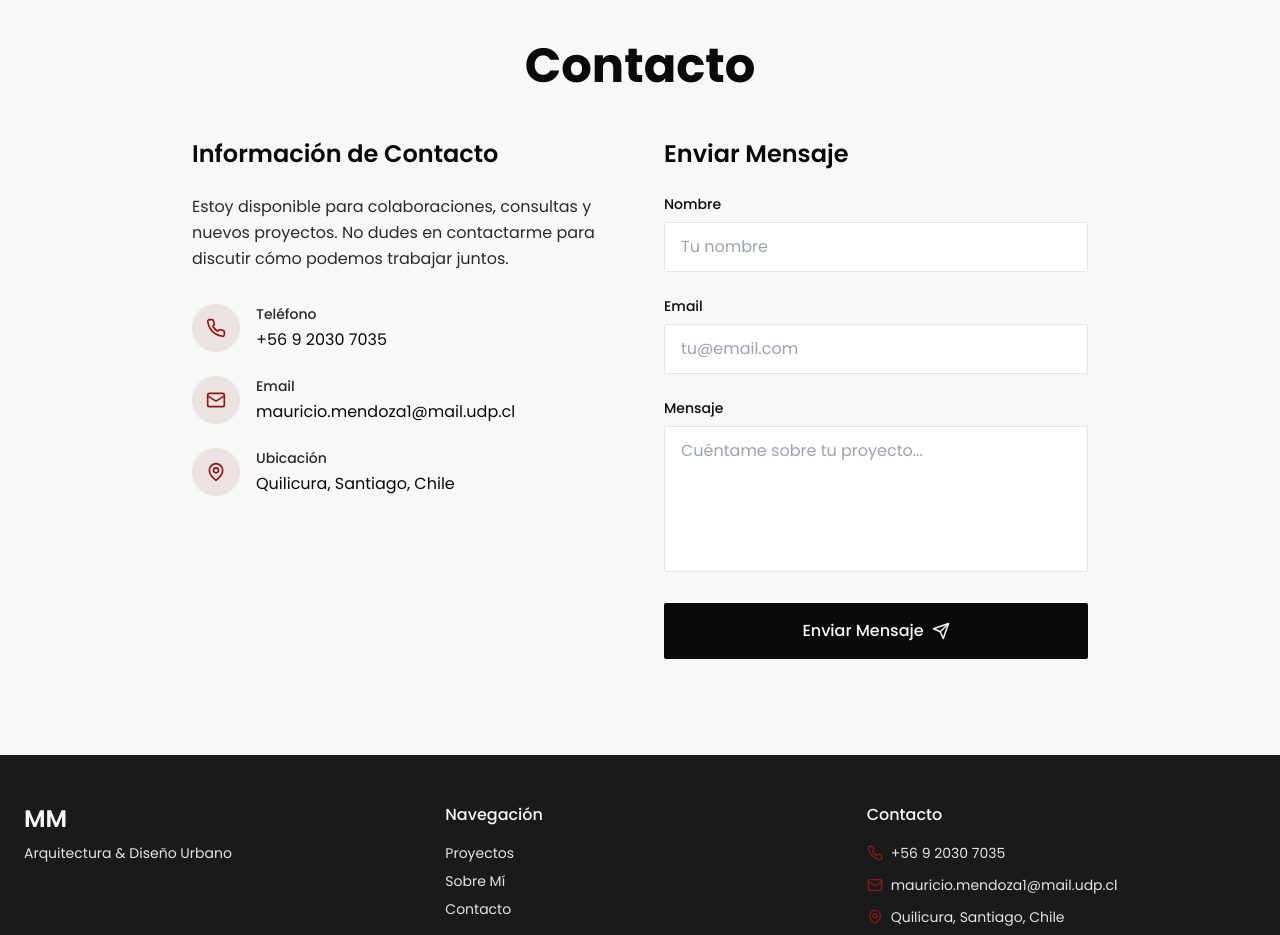
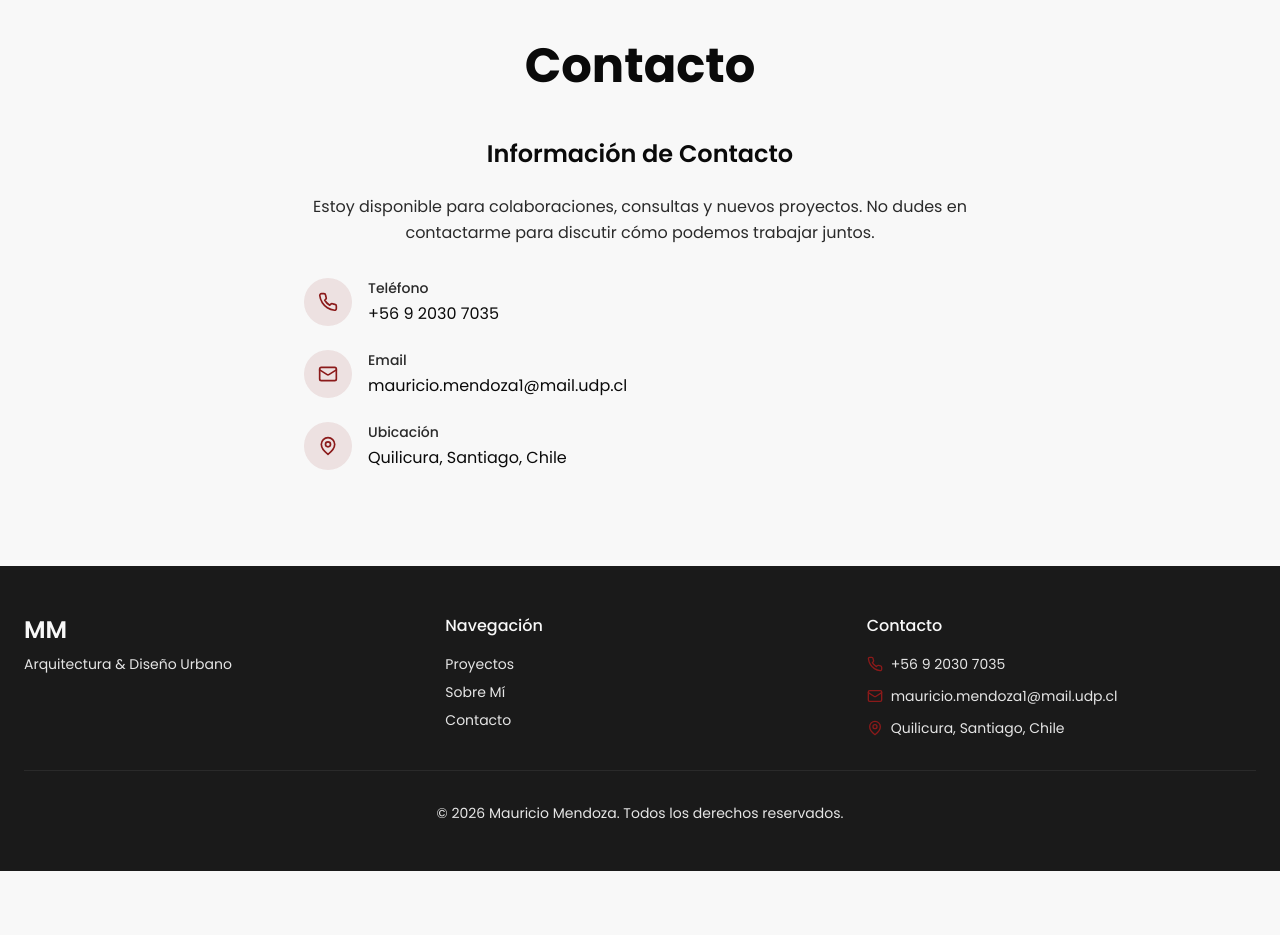
Before and after one commit to mauricio14x/Portafolio-Mauricio-, a React (Vite) app: page / in a window 1280 px wide. Shown: the part 3620-4555 px from the top of the page. After the commit the page ends 4491 px from the top, so only its background shows below. Built offline with nearby package versions, Linux system fonts and the light colour scheme.

Commit message:
Eliminar formulario de contacto - solo mostrar información

```diff
--- a/src/components/Contact.tsx
+++ b/src/components/Contact.tsx
@@ -1,6 +1,6 @@
 import React, { useRef } from 'react';
 import { motion } from 'framer-motion';
-import { Mail, Phone, MapPin, Send } from 'lucide-react';
+import { Mail, Phone, MapPin } from 'lucide-react';
 import { useIntersectionObserver } from '@/hooks/useIntersectionObserver';
 import { contactInfo } from '@/data/portfolio';
 
@@ -27,13 +27,13 @@ const Contact: React.FC = () => {
                         Contacto
                     </h2>
 
-                    <div className="grid md:grid-cols-2 gap-12">
+                    <div className="max-w-2xl mx-auto">
                         {/* Contact Information */}
                         <div>
-                            <h3 className="text-2xl font-display font-semibold mb-6">
+                            <h3 className="text-2xl font-display font-semibold mb-6 text-center">
                                 Información de Contacto
                             </h3>
-                            <p className="text-arch-gray mb-8 leading-relaxed">
+                            <p className="text-arch-gray mb-8 leading-relaxed text-center">
                                 Estoy disponible para colaboraciones, consultas y nuevos proyectos.
                                 No dudes en contactarme para discutir cómo podemos trabajar juntos.
                             </p>
@@ -69,65 +69,6 @@ const Contact: React.FC = () => {
                                 ))}
                             </div>
                         </div>
-
-                        {/* Contact Form */}
-                        <motion.div
-                            initial={{ opacity: 0, x: 20 }}
-                            animate={isVisible ? { opacity: 1, x: 0 } : {}}
-                            transition={{ duration: 0.6, delay: 0.3 }}
-                        >
-                            <h3 className="text-2xl font-display font-semibold mb-6">
-                                Enviar Mensaje
-                            </h3>
-                            <form className="space-y-6">
-                                <div>
-                                    <label htmlFor="name" className="block text-sm font-medium mb-2">
-                                        Nombre
-                                    </label>
-                                    <input
-                                        type="text"
-                                        id="name"
-                                        name="name"
-                                        className="w-full px-4 py-3 border border-arch-gray-light rounded-sm focus:outline-none focus:border-arch-accent transition-colors"
-                                        placeholder="Tu nombre"
-                                    />
-                                </div>
-
-                                <div>
-                                    <label htmlFor="email" className="block text-sm font-medium mb-2">
-                                        Email
-                                    </label>
-                                    <input
-                                        type="email"
-                                        id="email"
-                                        name="email"
-                                        className="w-full px-4 py-3 border border-arch-gray-light rounded-sm focus:outline-none focus:border-arch-accent transition-colors"
-                                        placeholder="tu@email.com"
-                                    />
-                                </div>
-
-                                <div>
-                                    <label htmlFor="message" className="block text-sm font-medium mb-2">
-                                        Mensaje
-                                    </label>
-                                    <textarea
-                                        id="message"
-                                        name="message"
-                                        rows={5}
-                                        className="w-full px-4 py-3 border border-arch-gray-light rounded-sm focus:outline-none focus:border-arch-accent transition-colors resize-none"
-                                        placeholder="Cuéntame sobre tu proyecto..."
-                                    />
-                                </div>
-
-                                <button
-                                    type="submit"
-                                    className="w-full flex items-center justify-center gap-2 px-6 py-4 bg-arch-black text-arch-white font-medium rounded-sm hover:bg-arch-accent transition-colors"
-                                >
-                                    Enviar Mensaje
-                                    <Send size={18} />
-                                </button>
-                            </form>
-                        </motion.div>
                     </div>
                 </motion.div>
             </div>
```
